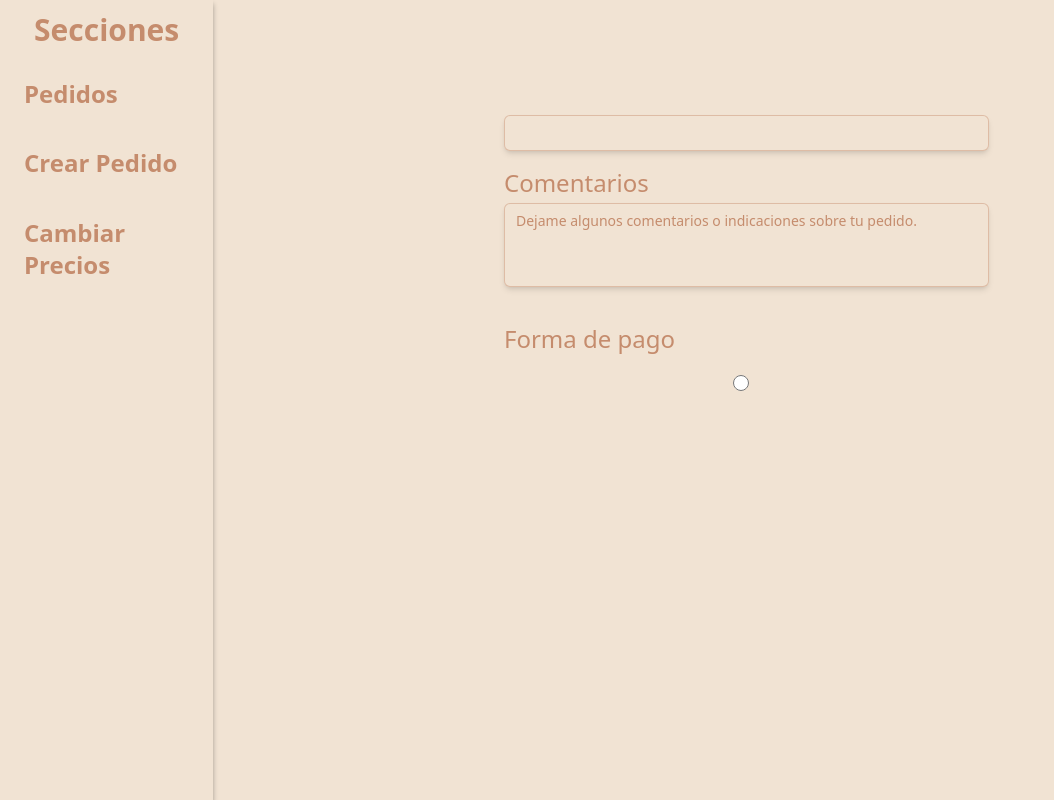
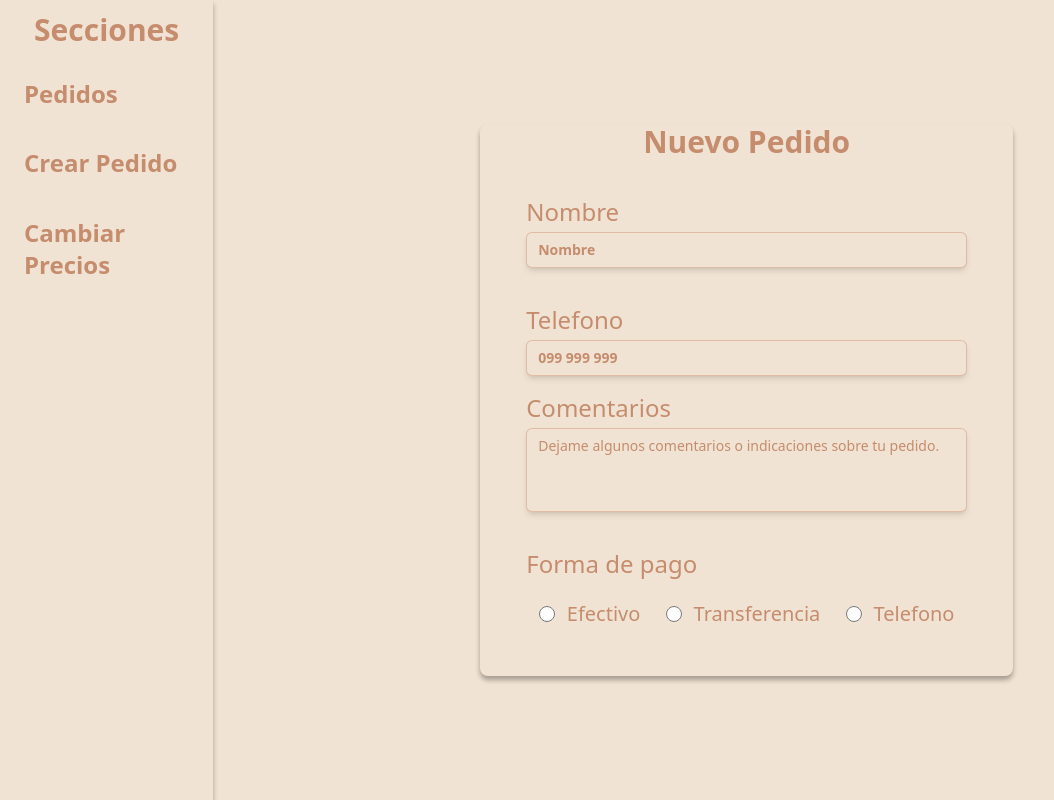
Before and after one commit to lucasmoauro/Uchi-admin, a React (Vite) app: page /nuevo-pedido in a window 1280 px wide. Shown: the whole page, without its empty margins (0-1054 px from the left). Built offline with nearby package versions, Linux system fonts and the light colour scheme.

Commit message:
ADD: Maquetacion de nuevo pedido

```diff
--- /dev/null
+++ b/src/components/orderFom/FormInput.tsx
@@ -0,0 +1,39 @@
+export interface FormProps {
+	name: string;
+	id: string;
+	placeholder: string;
+	type: string;
+}
+
+export const FormInput = ({ id, name, placeholder, type }: FormProps) => {
+	return (
+		<div className="mt-10 grid grid-cols-1 gap-x-6 gap-y-8 ">
+			<div className="sm:col-span-1">
+				<label
+					htmlFor={name}
+					className="block text-2xl font-medium leading-6 text-accent capitalize"
+				>
+					{name}
+				</label>
+				<div className="mt-2">
+					<div className="flex rounded-md shadow-md ring-1 ring-inset ring-accent/45 focus-within:ring-2 focus-within:ring-inset focus-within:ring-accent">
+						<input
+							type={type}
+							name={name}
+							id={id}
+							autoComplete="off"
+							className="block flex-1 border-0 bg-transparent py-1.5 text-accent text-xl capitalize placeholder:text-accent focus:ring-0 sm:text-sm sm:leading-6 font-semibold focus:outline-none pl-3"
+							placeholder={placeholder}
+							// onChange={(e) =>
+							// 	updatePaymentData(
+							// 		paymentData as keyof PaymentInfo,
+							// 		e.target.value
+							// 	)
+							// }
+						/>
+					</div>
+				</div>
+			</div>
+		</div>
+	);
+};
--- /dev/null
+++ b/src/components/orderFom/OrderPaymentMethod.tsx
@@ -0,0 +1,25 @@
+interface Props {
+	id: string;
+}
+
+export const OrderPaymentMethod = ({ id }: Props) => {
+	return (
+
+				<div className="flex items-center gap-x-1 md:gap-x-3">
+					<input
+						id={id}
+						name="payment"
+						type="radio"
+						value={id}
+						className="h-4 w-4 text-accent focus:ring-accent"
+						// onChange={(e) => updatePaymentData("paymentType", e.target.value)}
+					/>
+					<label
+						htmlFor={id}
+						className="text-lg md:text-xl font-medium text-accent capitalize cursor-pointer"
+					>
+						{id}
+					</label>
+				</div>
+	);
+};
--- /dev/null
+++ b/src/components/table/TableRow.tsx
@@ -0,0 +1,24 @@
+export const TableRow = () => {
+	return (
+		<tr className="flex w-full odd:bg-secondary-accent/10 text-center py-3">
+			<td className="flex-1">11111</td>
+			<td className="flex-1">Pedro Gimenez</td>
+			<td className="flex-1">099 098 099</td>
+			<td className="flex-1 overflow-x-hidden text-ellipsis truncate">
+				Lorem ipsum dolor sit amet, consectetur adipisicing elit. Doloribus,
+				dolor porro placeat culpa ipsum ea aliquid autem velit soluta tenetur
+				atque voluptatem necessitatibus sit repellat impedit voluptatibus et
+				amet facere.
+			</td>
+			<td className="flex-1">24/10/24</td>
+			<td className="flex-1">
+				<input
+					type="checkbox"
+					name=""
+					id=""
+					className="cursor-pointer w-4 h-4"
+				/>
+			</td>
+		</tr>
+	);
+};
--- a/src/pages/CreateOrderPage.tsx
+++ b/src/pages/CreateOrderPage.tsx
@@ -1,39 +1,51 @@
+import { FormInput } from "../components/orderFom/FormInput";
+import { OrderPaymentMethod } from "../components/orderFom/OrderPaymentMethod";
+
+const inputs = [
+	{
+		id: "nombre-completo",
+		name: "nombre",
+		placeholder: "Nombre",
+		type: "text",
+	},
+	{
+		id: "telefono",
+		name: "telefono",
+		placeholder: "099 999 999",
+		type: "tel",
+	},
+];
+const paymentMethods = [
+	{
+		id: "efectivo",
+	},
+	{
+		id: "transferencia",
+	},
+	{
+		id: "telefono",
+	},
+];
+
 export const CreateOrderPage = () => {
 	return (
-		<section className=" w-full h-full flex items-center justify-center">
-			<form className="px-4 md:px-6 w-1/2 h-5/6">
+		<section className="w-full h-full flex flex-col items-center justify-center">
+			<div className="flex flex-col items-center  shadow-3xl w-6/12 rounded-lg">
+				<h1 className="text-3xl font-semibold text-accent">Nuevo Pedido</h1>
+				<form className="px-4 md:px-6 w-11/12 h-5/6">
 					<div>
 						<div>
 							{/* //!! campos de pago */}
-						<div className="mt-10 grid grid-cols-1 gap-x-6 gap-y-8 ">
-							<div className="sm:col-span-1">
-								<label
-									// htmlFor={name}
-									className="block text-2xl font-medium leading-6 text-accent capitalize"
-								>
-									{/* {name} */}
-								</label>
-								<div className="mt-2">
-									<div className="flex rounded-md shadow-md ring-1 ring-inset ring-accent/45 focus-within:ring-2 focus-within:ring-inset focus-within:ring-accent">
-										<input
-											// type={type}
-											// name={name}
-											// id={name}
-											autoComplete="off"
-											className="block flex-1 border-0 bg-transparent py-1.5 text-accent text-xl capitalize placeholder:text-accent focus:ring-0 sm:text-sm sm:leading-6 font-semibold focus:outline-none pl-3"
-											// placeholder={placeholder}
-											// onChange={(e) =>
-											// 	updatePaymentData(
-											// 		paymentData as keyof PaymentInfo,
-											// 		e.target.value
-											// 	)
-											// }
+
+							{inputs.map((input) => (
+								<FormInput
+									id={input.id}
+									name={input.name}
+									placeholder={input.placeholder}
+									type={input.type}
+									key={input.id}
 								/>
-									</div>
-								</div>
-							</div>
-						</div>
-
+							))}
 							<div className="col-span-full mt-5">
 								<label
 									htmlFor="about"
@@ -66,28 +78,19 @@ export const CreateOrderPage = () => {
 								{/* //! Forma de pago */}
 								<div className="mt-6">
 									<div className="w-full flex items-center justify-between md:justify-around">
-									<div className="flex items-center gap-x-1 md:gap-x-3">
-										<input
-											// id={label}
-											name="payment"
-											type="radio"
-											// value={label}
-											className="h-4 w-4 text-accent focus:ring-accent"
-											// onChange={(e) => updatePaymentData("paymentType", e.target.value)}
+										{paymentMethods.map((paymentMethod) => (
+											<OrderPaymentMethod
+												id={paymentMethod.id}
+												key={paymentMethod.id}
 											/>
-										<label
-											// htmlFor={label}
-											className="text-lg md:text-xl font-medium text-accent capitalize cursor-pointer"
-										>
-											{/* {label} */}
-										</label>
-									</div>
+										))}
 									</div>
 								</div>
 							</fieldset>
 						</div>
 					</div>
 				</form>
+			</div>
 		</section>
 	);
 };
--- a/src/pages/MainPage.tsx
+++ b/src/pages/MainPage.tsx
@@ -1,3 +1,5 @@
+import { TableRow } from "../components/table/tableRow";
+
 const thRow = [
 	{
 		title: "Pedido N°",
@@ -37,26 +39,11 @@ export const MainPage = () => {
 					</thead>
 
 					<tbody className="w-">
-					<tr className="flex w-full odd:bg-secondary-accent/10 text-center py-3">
-							<td className="flex-1">11111</td>
-							<td className="flex-1">Pedro Gimenez</td>
-							<td className="flex-1">099 098 099</td>
-							<td className="flex-1 overflow-x-hidden text-ellipsis truncate">
-								Lorem ipsum dolor sit amet, consectetur adipisicing elit.
-								Doloribus, dolor porro placeat culpa ipsum ea aliquid autem
-								velit soluta tenetur atque voluptatem necessitatibus sit
-								repellat impedit voluptatibus et amet facere.
-							</td>
-							<td className="flex-1">24/10/24</td>
-							<td className="flex-1">
-								<input
-									type="checkbox"
-									name=""
-									id=""
-									className="cursor-pointer w-4 h-4"
-								/>
-							</td>
-						</tr>
+						<TableRow />
+						<TableRow />
+						<TableRow />
+						<TableRow />
+						<TableRow />
 					</tbody>
 				</table>
 			</div>
```
Lines whose indentation alone changed are shown as unchanged.
